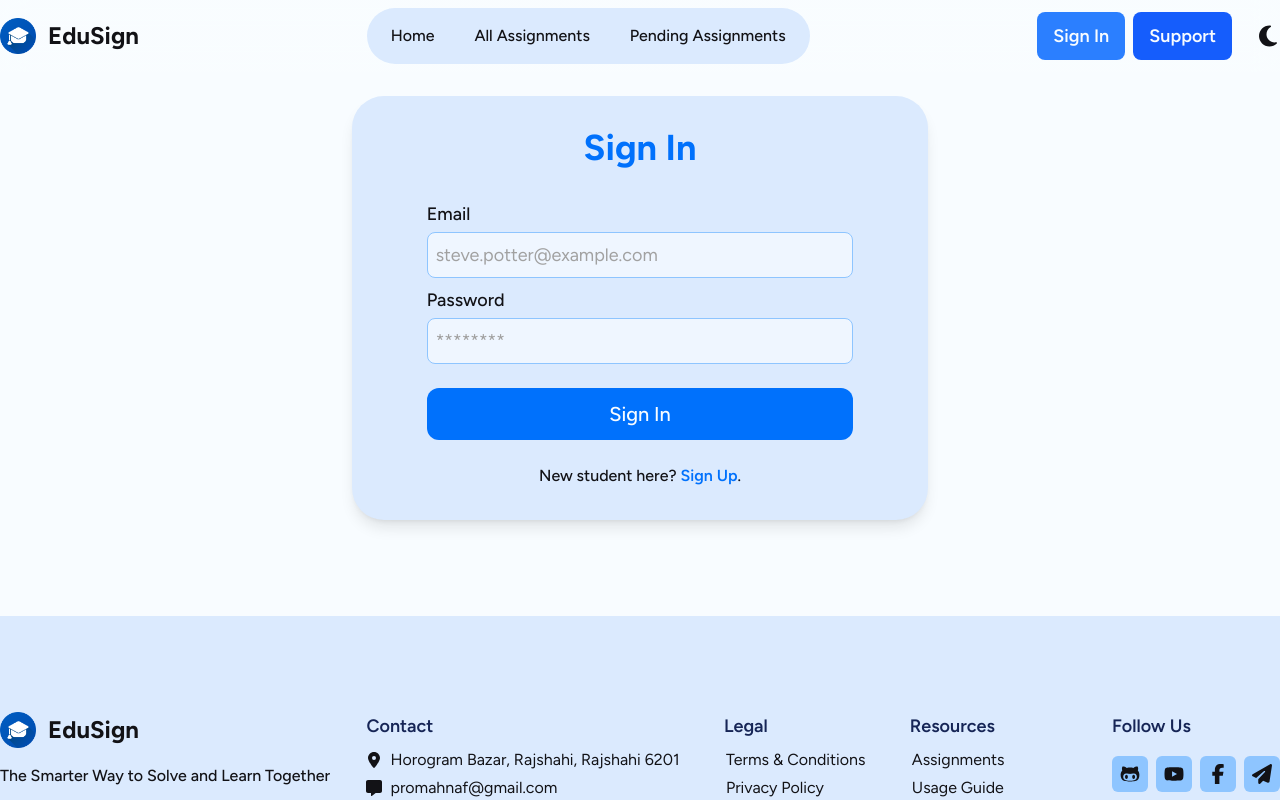
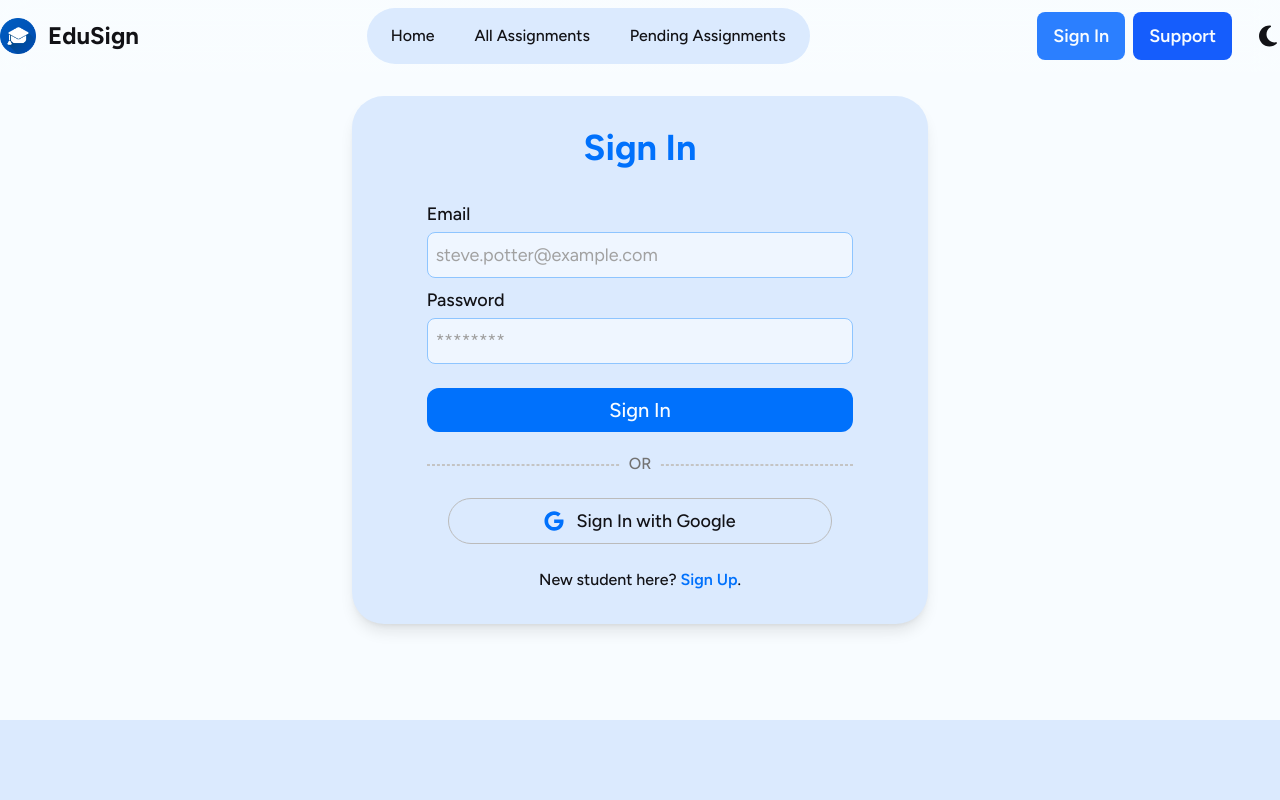
Before and after one commit to mahnafdev/edusign-client, a React (Vite) app: page /signin in a window 1280 px wide. Shown: the top 800 px of the page. Built offline with nearby package versions, Linux system fonts and the light colour scheme; no server answers.

Commit message:
feat(auth): implement google sign-in

```diff
--- /dev/null
+++ b/src/components/auth/GoogleSignIn.jsx
@@ -0,0 +1,31 @@
+import { FaGoogle } from "react-icons/fa6";
+import useAuthContext from "../../hooks/useAuthContext";
+import toast from "react-hot-toast";
+
+const GoogleSignIn = () => {
+	const { signInUserWithGoogle } = useAuthContext();
+	const handleSignIn = () => {
+		signInUserWithGoogle()
+			.then((userCredentials) => {
+				toast.success("Successfully logged in to your account with Google!");
+			})
+			.catch((error) => {
+				toast.error(`${error.message}`);
+			});
+	};
+	return (
+		<button
+			type="button"
+			className="w-3/4 mx-auto py-2 text-lg font-medium flex items-center justify-center gap-x-3 border border-[#bbbbbb] dark:border-neutral-600 rounded-full bg-primary-background-light dark:bg-[#19191f] hover:border-[#cccccc] dark:hover:border-neutral-700 hover:bg-primary/10 cursor-pointer"
+			onClick={handleSignIn}
+		>
+			<FaGoogle
+				size={20}
+				className="fill-primary"
+			/>
+			Sign In with Google
+		</button>
+	);
+};
+
+export default GoogleSignIn;
--- a/src/components/auth/SignInCard.jsx
+++ b/src/components/auth/SignInCard.jsx
@@ -1,6 +1,7 @@
 import { Link } from "react-router";
 import useAuthContext from "../../hooks/useAuthContext";
 import toast from "react-hot-toast";
+import GoogleSignIn from "./GoogleSignIn";
 
 const SignInCard = () => {
 	const { signInUser } = useAuthContext();
@@ -55,12 +56,19 @@ const SignInCard = () => {
 				<div className="text-center mt-6">
 					<button
 						type="submit"
-						className="w-full py-3 text-xl text-light font-medium bg-primary hover:bg-primary-dark rounded-xl cursor-pointer"
+						className="w-full py-2 text-xl text-light font-medium bg-primary hover:bg-primary-dark rounded-xl cursor-pointer"
 					>
 						Sign In
 					</button>
 				</div>
 			</form>
+			<div className="relative my-8 max-w-5/6 mx-auto">
+				<div className="border border-[#c4c4c4] dark:border-neutral-600 border-dashed" />
+				<span className="absolute -top-3 left-1/2 -translate-x-1/2 font-medium px-2 bg-primary-background-light dark:bg-[#20202a] text-neutral-500">
+					OR
+				</span>
+			</div>
+			<GoogleSignIn />
 			<p className="font-medium text-center mt-6">
 				New student here?{" "}
 				<Link
--- a/src/components/auth/SignUpCard.jsx
+++ b/src/components/auth/SignUpCard.jsx
@@ -1,6 +1,7 @@
 import { Link } from "react-router";
 import useAuthContext from "../../hooks/useAuthContext";
 import toast from "react-hot-toast";
+import GoogleSignIn from "./GoogleSignIn";
 
 const SignUpCard = () => {
 	const { signUpUser } = useAuthContext();
@@ -76,12 +77,19 @@ const SignUpCard = () => {
 				<div className="text-center mt-6">
 					<button
 						type="submit"
-						className="w-full py-3 text-xl text-light font-medium bg-primary hover:bg-primary-dark rounded-xl cursor-pointer"
+						className="w-full py-2 text-xl text-light font-medium bg-primary hover:bg-primary-dark rounded-xl cursor-pointer"
 					>
 						Sign Up
 					</button>
 				</div>
 			</form>
+			<div className="relative my-8 max-w-5/6 mx-auto">
+				<div className="border border-[#c4c4c4] dark:border-neutral-600 border-dashed" />
+				<span className="absolute -top-3 left-1/2 -translate-x-1/2 font-medium px-2 bg-primary-background-light dark:bg-[#20202a] text-neutral-500">
+					OR
+				</span>
+			</div>
+			<GoogleSignIn />
 			<p className="font-medium text-center mt-6">
 				Already a student here?{" "}
 				<Link
--- a/src/hooks/useAuth.js
+++ b/src/hooks/useAuth.js
@@ -1,6 +1,8 @@
 import {
 	createUserWithEmailAndPassword,
+	GoogleAuthProvider,
 	signInWithEmailAndPassword,
+	signInWithPopup,
 	updateProfile,
 } from "firebase/auth";
 import { auth } from "../../config/firebase.config";
@@ -12,11 +14,15 @@ const useAuth = () => {
 	const signInUser = (email, password) => {
 		return signInWithEmailAndPassword(auth, email, password);
 	};
+	const signInUserWithGoogle = () => {
+		const provider = new GoogleAuthProvider();
+		return signInWithPopup(auth, provider);
+	};
 	const updateUserProfile = (displayName, photoURL) => {
 		const newProfile = { displayName, photoURL };
 		return updateProfile(auth.currentUser, newProfile);
 	};
-	return { signUpUser, signInUser, updateUserProfile };
+	return { signUpUser, signInUser, signInUserWithGoogle, updateUserProfile };
 };
 
 export default useAuth;
```
